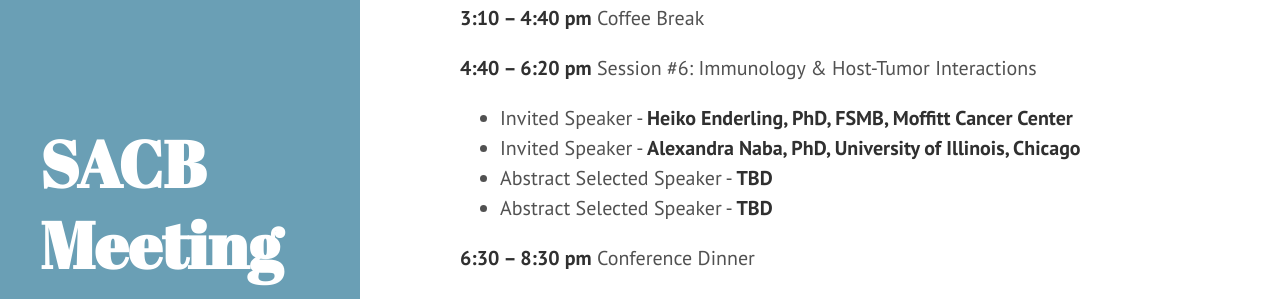
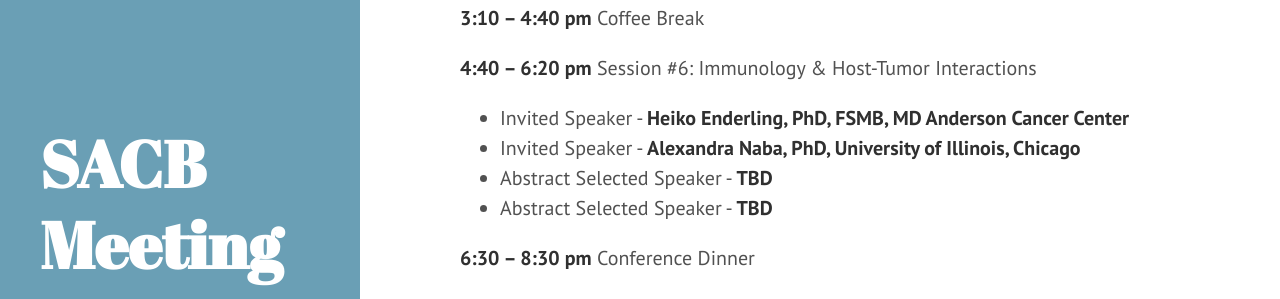
Before and after one commit to AECCSB/sacb-meeting, a Jekyll site: the page built from schedule.md, in a window 1280 px wide and 900 px high, scrolled down 1855 px. Shown: the part 155-454 px from the top of the window. Built offline with Jekyll 4.4.1, drawn with Linux system fonts in a browser that asks for light colours.

Commit message:
Update schedule.md

```diff
--- a/schedule.md
+++ b/schedule.md
@@ -75,7 +75,7 @@ layout: page
 
 **4:40 – 6:20 pm**		Session #6: Immunology & Host-Tumor Interactions
 
-+ Invited Speaker - **Heiko Enderling, PhD, FSMB, Moffitt Cancer Center**
++ Invited Speaker - **Heiko Enderling, PhD, FSMB, MD Anderson Cancer Center**
 + Invited Speaker - **Alexandra Naba, PhD, University of Illinois, Chicago**
 + Abstract Selected Speaker - **TBD**
 + Abstract Selected Speaker - **TBD**
```
